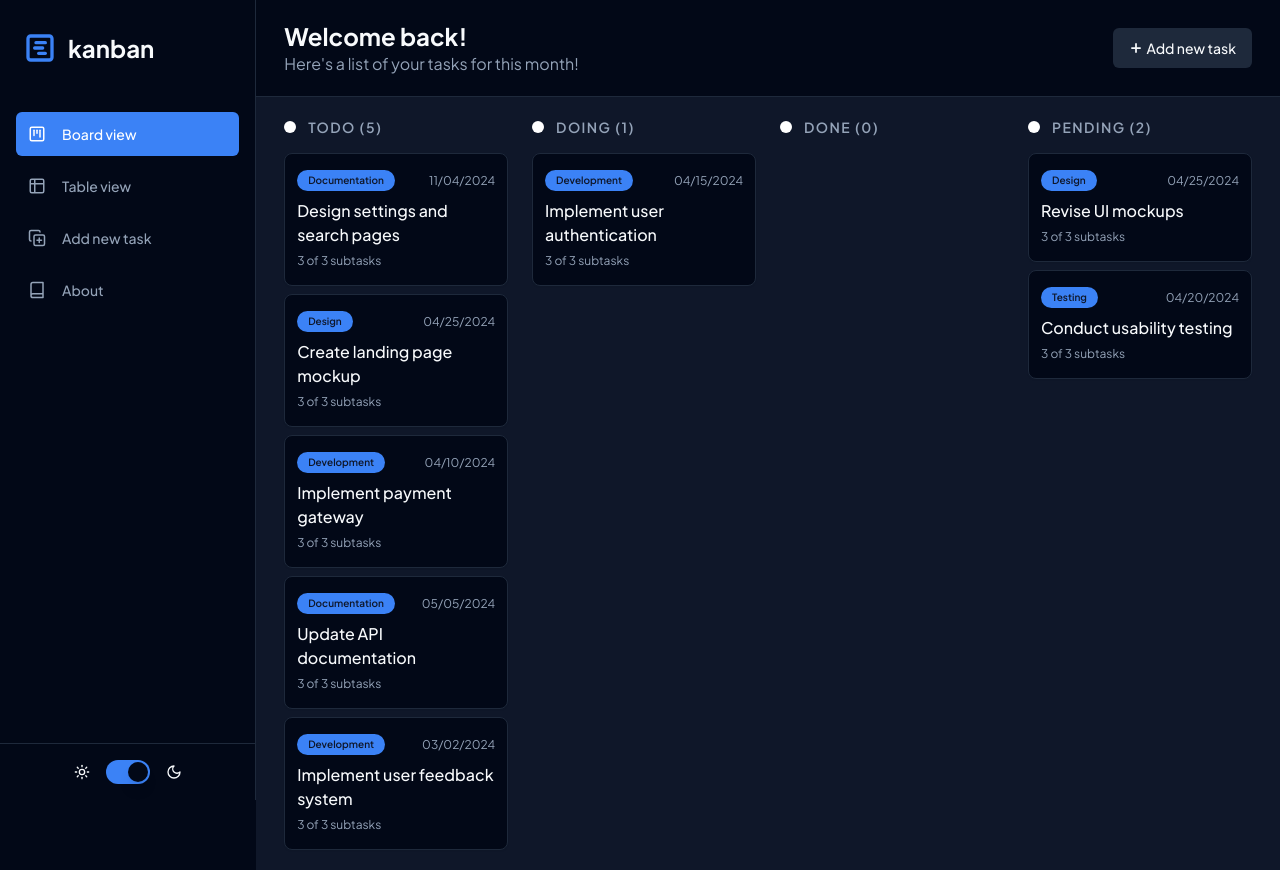
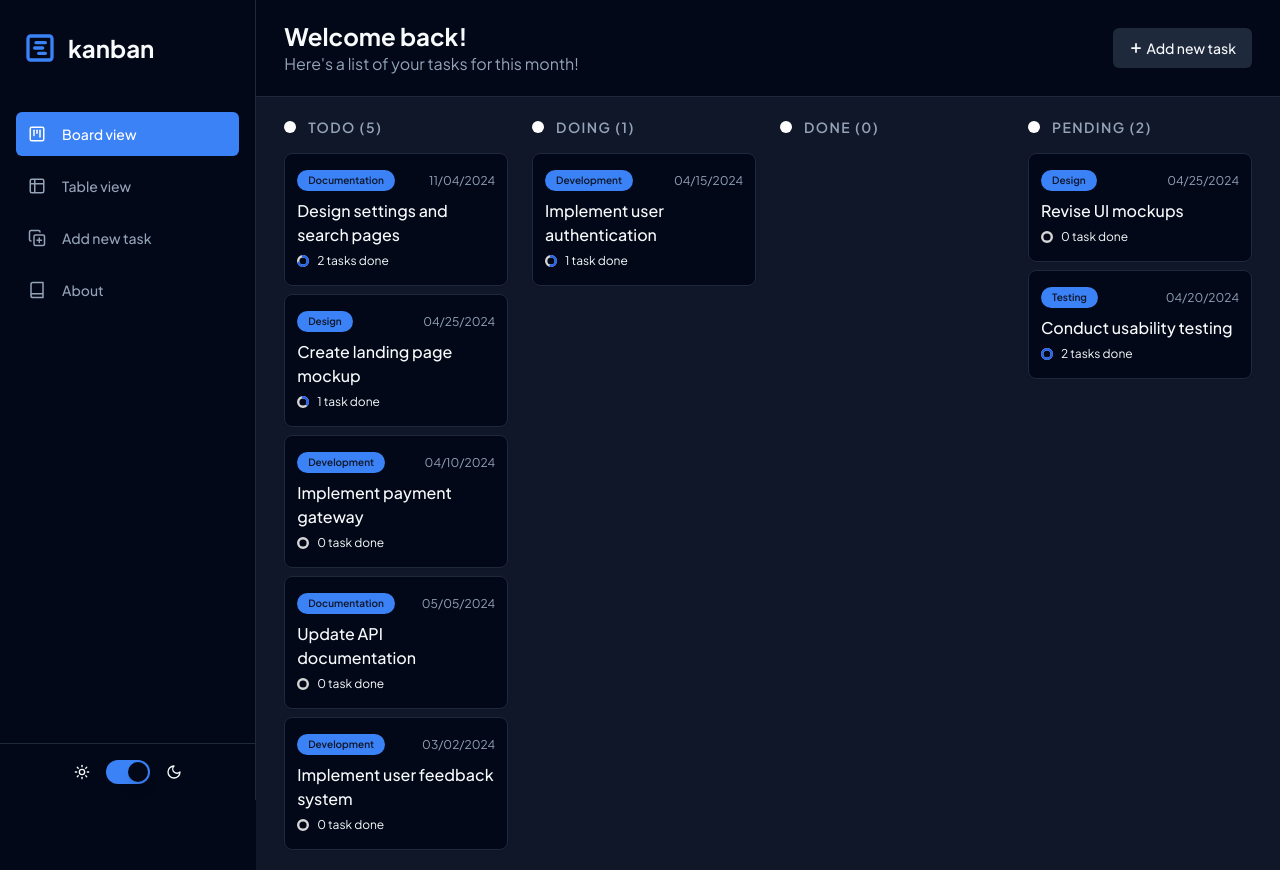
Before and after one commit to kimhuy011199/react-kanban, a React (Vite) app: page / in a window 1280 px wide. Built offline with nearby package versions, Linux system fonts and the light colour scheme.

Commit message:
Create progress bar for done task

```diff
--- a/package.json
+++ b/package.json
@@ -23,6 +23,7 @@
     "date-fns": "^3.6.0",
     "lucide-react": "^0.358.0",
     "react": "^18.2.0",
+    "react-circular-progressbar": "^2.1.0",
     "react-day-picker": "^8.10.0",
     "react-dom": "^18.2.0",
     "react-hook-form": "^7.51.1",
--- a/src/components/Board.tsx
+++ b/src/components/Board.tsx
@@ -5,15 +5,10 @@ import {
   ColumnLabel,
 } from './Column';
 import { Badge } from './ui/badge';
-import {
-  Card,
-  CardContent,
-  CardDescription,
-  CardHeader,
-  CardTitle,
-} from './ui/card';
+import { Card, CardContent, CardHeader, CardTitle } from './ui/card';
 import data from '../data.json';
 import DetailTodoSheet from './DetailTodoSheet';
+import SubtaskProgress from './SubtaskProgress';
 
 const Board = () => {
   console.log('data', data);
@@ -40,9 +35,9 @@ const Board = () => {
                       <CardTitle className="text-base font-medium">
                         {task.title}
                       </CardTitle>
-                      <CardDescription className="mt-1.5 text-xs">
-                        3 of 3 subtasks
-                      </CardDescription>
+                      <div className="mt-1.5 text-xs">
+                        <SubtaskProgress subtasks={task.subtasks} />
+                      </div>
                     </CardContent>
                   </Card>
                 </DetailTodoSheet>
--- /dev/null
+++ b/src/components/SubtaskProgress.tsx
@@ -0,0 +1,32 @@
+import { CircularProgressbar, buildStyles } from 'react-circular-progressbar';
+import 'react-circular-progressbar/dist/styles.css';
+import { Subtask } from '@/lib/interface';
+
+const SubtaskProgress = ({ subtasks }: { subtasks: Subtask[] }) => {
+  const initialValue = 0;
+
+  const completedTaskNumber = subtasks.reduce(
+    (accumulator, task) => (task.isCompleted ? ++accumulator : accumulator),
+    initialValue
+  );
+  const percentage = completedTaskNumber / subtasks.length;
+
+  return (
+    <div className="flex gap-2 items-center">
+      <div className="flex w-3 h-3 text-primary">
+        <CircularProgressbar
+          strokeWidth={20}
+          value={percentage * 100}
+          styles={buildStyles({
+            pathColor: `rgba(37, 99, 235, 1)`,
+          })}
+        />
+      </div>
+      <span>
+        {completedTaskNumber} {`task${completedTaskNumber > 1 ? 's' : ''}`} done
+      </span>
+    </div>
+  );
+};
+
+export default SubtaskProgress;
```
Also changed, not shown: 1 other file (tests, documents, lock files or other folders).
